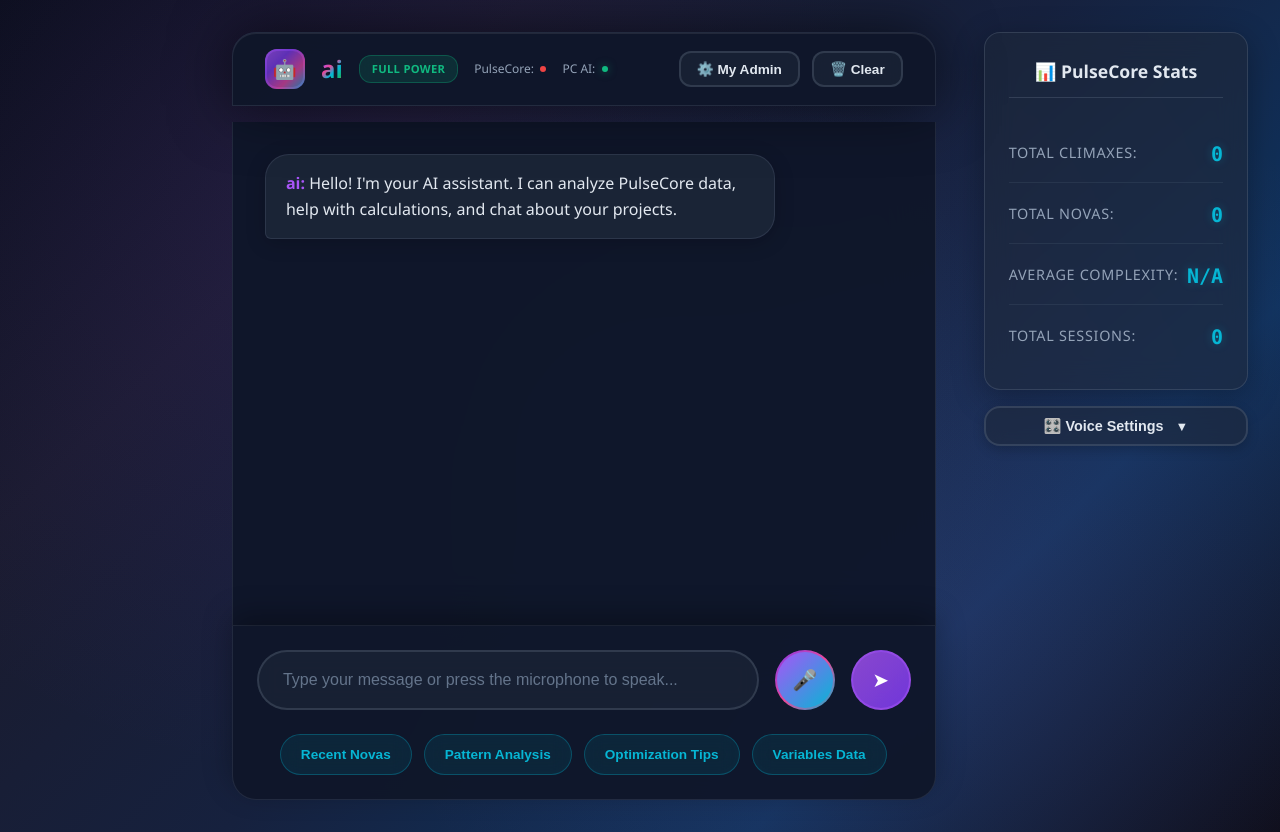
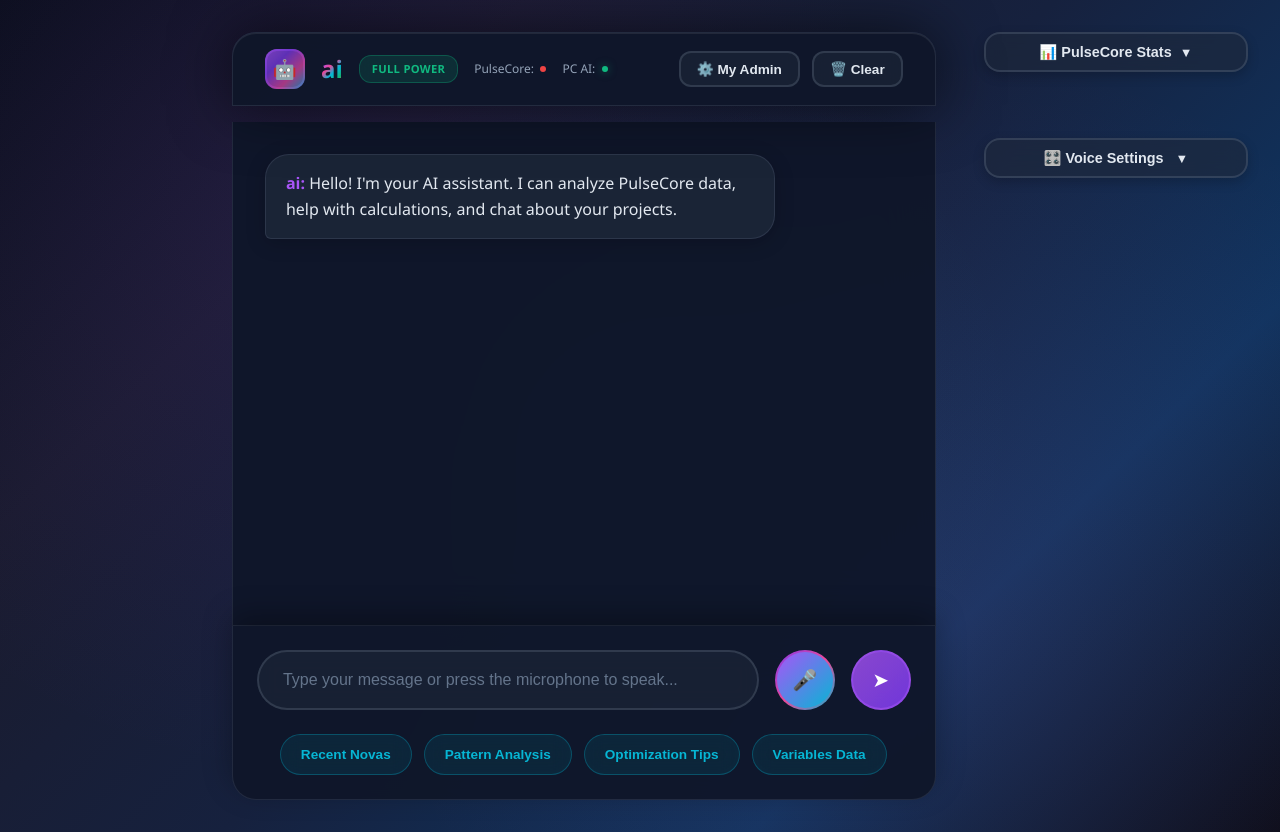
Before and after one commit to CryptvJet/ai, a PHP site: page / in a window 1280 px wide. Run offline with PHP 8.4, Linux system fonts and the light colour scheme; data comes from the database, SQL or seed files in the repository; data that the repository does not hold is empty; some libraries are stand-ins or nearby versions.

Commit message:
no message

```diff
--- a/css/chat.css
+++ b/css/chat.css
@@ -976,6 +976,49 @@ body {
     80%, 100% { color: #64748b; }
 }
 
+/* Stats toggle */
+.stats-toggle {
+    background: rgba(30, 41, 59, 0.6);
+    border: 2px solid rgba(148, 163, 184, 0.2);
+    border-radius: 1rem;
+    color: #e2e8f0;
+    padding: 0.6rem 1rem;
+    font-size: 0.9rem;
+    font-weight: 600;
+    cursor: pointer;
+    transition: all 0.3s ease;
+    display: flex;
+    align-items: center;
+    justify-content: center;
+    gap: 0.5rem;
+    backdrop-filter: blur(10px);
+    box-shadow: 0 4px 12px rgba(0, 0, 0, 0.2);
+    width: 100%;
+}
+
+.stats-toggle:hover {
+    background: rgba(6, 182, 212, 0.2);
+    border-color: rgba(6, 182, 212, 0.4);
+    color: #06b6d4;
+    transform: translateY(-2px);
+    box-shadow: 0 6px 20px rgba(6, 182, 212, 0.3);
+}
+
+.stats-card.collapsed {
+    max-height: 0;
+    overflow: hidden;
+    opacity: 0;
+    transition: max-height 0.4s ease, opacity 0.3s ease;
+    margin-bottom: 0;
+}
+
+.stats-card:not(.collapsed) {
+    max-height: 500px;
+    opacity: 1;
+    transition: max-height 0.4s ease, opacity 0.3s ease;
+    margin-bottom: 1rem;
+}
+
 /* Voice controls in right sidebar */
 .right-sidebar .voice-toggle-section {
     margin-top: 1rem;
--- a/index.html
+++ b/index.html
@@ -66,8 +66,14 @@
 
         <!-- Right Stats Sidebar (1/6 width) -->
         <div class="right-sidebar">
-            <div class="stats-card">
-                <h3 class="stats-title">📊 PulseCore Stats</h3>
+            <div class="stats-toggle-section">
+                <button id="statsToggle" class="stats-toggle" onclick="toggleStats()">
+                    📊 PulseCore Stats
+                    <span class="toggle-arrow" id="statsArrow">▼</span>
+                </button>
+            </div>
+
+            <div class="stats-card collapsed" id="statsPanel">
                 <div class="stat-item">
                     <span class="stat-label">Total Climaxes:</span>
                     <span class="stat-value" id="totalClimaxes">-</span>
--- a/js/chat.js
+++ b/js/chat.js
@@ -743,6 +743,22 @@ function toggleVoiceControls() {
     }
 }
 
+function toggleStats() {
+    const panel = document.getElementById('statsPanel');
+    const arrow = document.getElementById('statsArrow');
+    const button = document.getElementById('statsToggle');
+
+    if (panel.classList.contains('collapsed')) {
+        // Show stats
+        panel.classList.remove('collapsed');
+        arrow.textContent = '▼';
+    } else {
+        // Hide stats
+        panel.classList.add('collapsed');
+        arrow.textContent = '▲';
+    }
+}
+
 // Initialize when page loads
 document.addEventListener('DOMContentLoaded', () => {
     window.aiChat = new AIChat();
```
